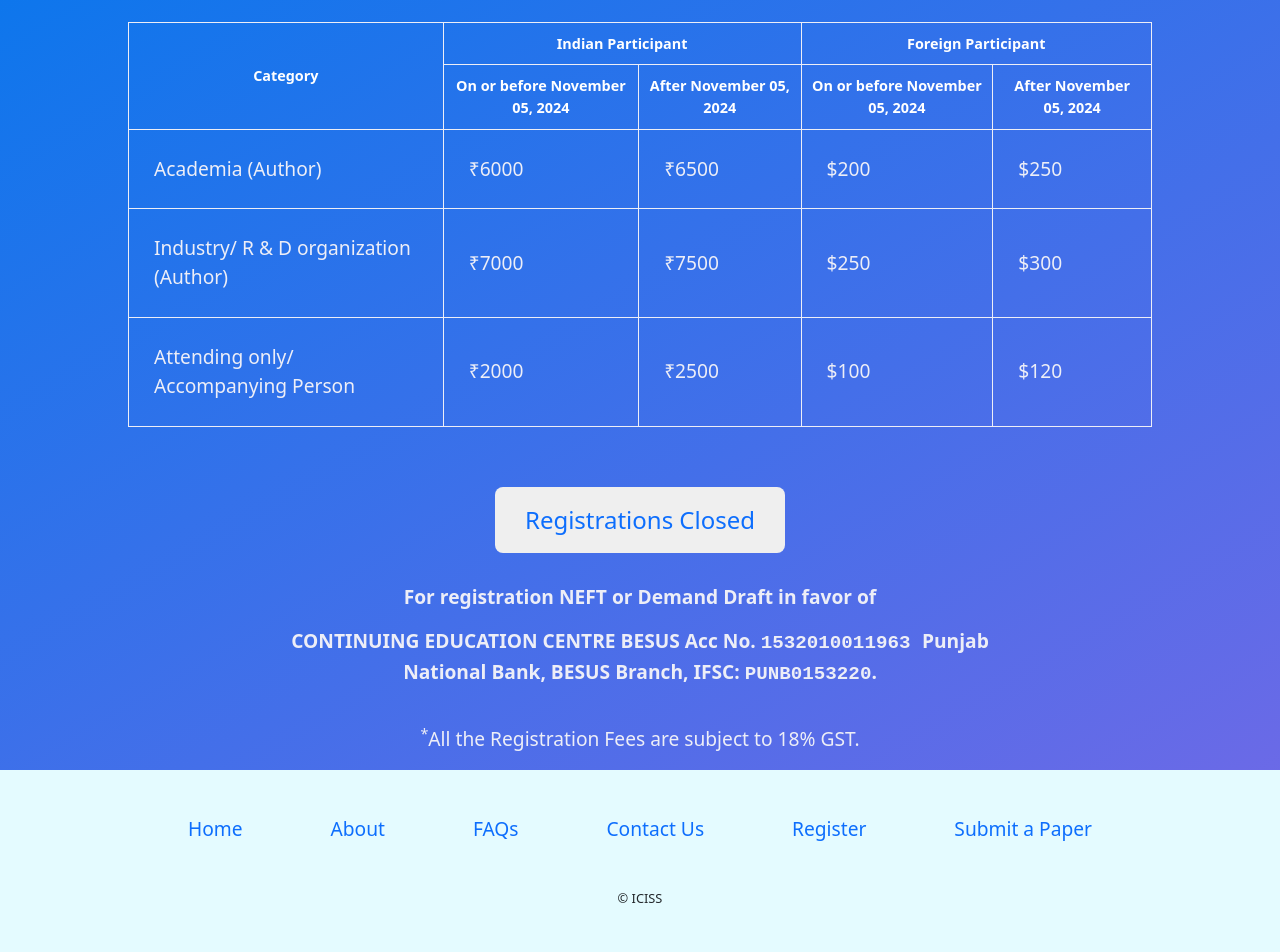
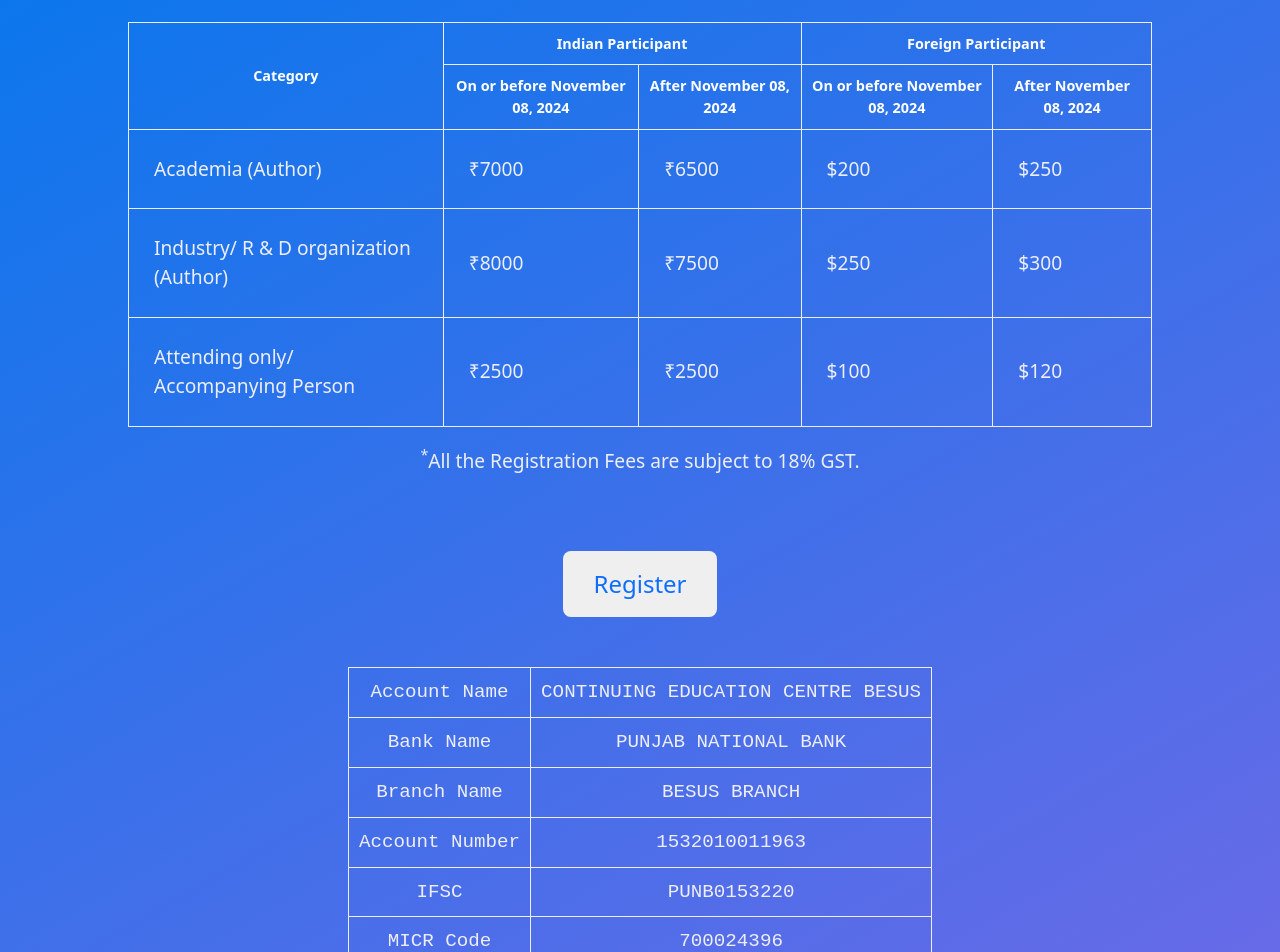
Before and after one commit to techlism/ICISS-2024-Website, a React (Create React App) app: page /register in a window 1280 px wide. Shown: the part 220-1172 px from the top of the page. Built offline with nearby package versions, Linux system fonts and the light colour scheme; a web font is replaced by a local one.

Commit message:
added 1 more speaker and some changes with pricing and sponsors

```diff
--- a/src/components/pages/HomePage.jsx
+++ b/src/components/pages/HomePage.jsx
@@ -51,9 +51,21 @@ const HomePage = ()=>{
                     <h3 className={styling['sponsor-caption']}>WEBEL, Govt. of West Bengal</h3>
                 </div>
             </div>
-            <h2 className={styling.subheading}>
-                Sponsored by
-            </h2>
+            <h2 className={styling.subheading}>Sponsored by</h2>
+            <div className={styling.sponsordiv}>
+                <div className={styling['sponsor-subdiv']}>
+                    <img src={sponsorimg} alt="cdac" />
+                    <h3 className={styling['sponsor-caption']}>CDAC, Kolkata</h3>
+                </div>
+                <div className={styling['sponsor-subdiv']}>
+                    <img src={'/kolkatapolice.svg'} alt="kolkata police logo" />
+                    <h3 className={styling['sponsor-caption']}>Kolkata Police</h3>
+                </div>
+                <div className={styling['sponsor-subdiv']}>
+                    <img src={'/webel_logo.jpg'} alt="webel logo" />
+                    <h3 className={styling['sponsor-caption']}>WEBEL, Govt. of West Bengal</h3>
+                </div>
+            </div>
             <div
                 style={{
                     display:'flex',
--- a/src/components/pages/RegistrationPage.jsx
+++ b/src/components/pages/RegistrationPage.jsx
@@ -43,16 +43,16 @@ const RegistrationPage = ()=>{
                 }}
                 type='submit'
             >
-                {/* href="https://cmt3.research.microsoft.com/ICISS2024" */}
-                <a  target='blank'
-                    href='#'
+                {/*  */}
+                <a  target='_blank'
+                    href="https://cmt3.research.microsoft.com/ICISS2024"
                     style={{
                         textDecoration: 'none',
                         fontWeight: 500,
                         fontSize: '1.5rem'
                     }}
                 >
-                   Registrations Closed
+                   Register
                 </a>
             </button>
         <div
@@ -63,22 +63,38 @@ const RegistrationPage = ()=>{
                 textAlign:'center',
                 maxWidth:'60vw',
                 marginLeft:'20vw',
-                marginRight:'20vw'
+                marginRight:'20vw',
+                fontFamily: 'monospace, Courier'
             }}
         >
-            <p>
-                For registration NEFT or Demand Draft in favor of
-            </p>
-            <p>
-                CONTINUING EDUCATION CENTRE BESUS
-                Acc No. <span style={{
-                    fontFamily:'monospace',
-                }}>1532010011963 </span>
-                Punjab National Bank, BESUS Branch,
-                IFSC: <span style={{
-                    fontFamily:'monospace',
-                }}>PUNB0153220</span>.
-            </p>
+            <table style={{ width: '100%', borderCollapse: 'collapse', marginTop: '20px' }}>
+                <tbody>
+                    <tr>
+                        <td style={{ border: '1px solid #EDEEF7', padding: '10px' }}>Account Name</td>
+                        <td style={{ border: '1px solid #EDEEF7', padding: '10px' }}>CONTINUING EDUCATION CENTRE BESUS</td>
+                    </tr>
+                    <tr>
+                        <td style={{ border: '1px solid #EDEEF7', padding: '10px' }}>Bank Name</td>
+                        <td style={{ border: '1px solid #EDEEF7', padding: '10px' }}>PUNJAB NATIONAL BANK</td>
+                    </tr>
+                    <tr>
+                        <td style={{ border: '1px solid #EDEEF7', padding: '10px' }}>Branch Name</td>
+                        <td style={{ border: '1px solid #EDEEF7', padding: '10px' }}>BESUS BRANCH</td>
+                    </tr>
+                    <tr>
+                        <td style={{ border: '1px solid #EDEEF7', padding: '10px' }}>Account Number</td>
+                        <td style={{ border: '1px solid #EDEEF7', padding: '10px' }}>1532010011963</td>
+                    </tr>
+                    <tr>
+                        <td style={{ border: '1px solid #EDEEF7', padding: '10px' }}>IFSC</td>
+                        <td style={{ border: '1px solid #EDEEF7', padding: '10px' }}>PUNB0153220</td>
+                    </tr>
+                    <tr>
+                        <td style={{ border: '1px solid #EDEEF7', padding: '10px' }}>MICR Code</td>
+                        <td style={{ border: '1px solid #EDEEF7', padding: '10px' }}>700024396</td>
+                    </tr>
+                </tbody>
+            </table>
         </div>
         </div>
             <p
@@ -87,10 +103,10 @@ const RegistrationPage = ()=>{
                 fontWeight:'500',
                 fontSize:'1.2rem',
                 textAlign:'center',
-                marginTop:'20px'
+                marginTop:'10px'
             }}
             >
-               <sup>*</sup>All the Registration Fees are subject to 18% GST.
+               Last date of author's registration is 8 Nov 2024. After that, an additional fee of ₹1000 for Indian participants and $50 for foreign participants must be paid.
             </p>
         </>
         )
--- a/src/components/pages/SpeakersPage.jsx
+++ b/src/components/pages/SpeakersPage.jsx
@@ -1,6 +1,3 @@
-// import ProfessorCard from "../../ProfessorCard";
-// import profile from '../../assets/profile.jpg'
-
 import styling from './SpeakersPage.module.css'
 const SpeakersPage = ()=>{
     return (
@@ -15,11 +12,20 @@ const SpeakersPage = ()=>{
                             Colorado State University, USA
                         </p>
                     </div>
+                    <div className={styling.speaker}>
+                        <img src="https://www.memphis.edu/cs/images/people/dasgupta-big.jpg" alt="Dipankar Dasgupta" />
+                        <h1>Prof. Dipankar Dasgupta</h1>
+                        <p>
+                            Fellow NAI, IEEE & Distinguished Speaker<br/>
+                            Director, Center for Information Assurance<br/>
+                            William Hill Professor in Computer Science<br/>
+                            The University of Memphis
+                        </p>
+                    </div>
                     <div className={styling['speaker']}>
                         <img
                             src="/speaker01.jpg"
                             alt="Debdeep Mukhopadhyay"
-
                         />
                         <h1>Professor Debdeep Mukhopadhyay</h1>
                         <p>
@@ -31,7 +37,6 @@ const SpeakersPage = ()=>{
                         <img
                             src="/speaker02.png"
                             alt="Sansanee Auephanwiriyakul"
-
                         />
                         <h1>Professor Sansanee Auephanwiriyakul</h1>
                         <p>
@@ -43,7 +48,6 @@ const SpeakersPage = ()=>{
                         <img
                             src="https://drdo.gov.in/drdo/sites/default/files/drdo-official-images/DG_ECS18042024.png"
                             alt="Dr. BK DAS"
-
                         />
                         <h1>Dr B K Das</h1>
                         <p>
@@ -54,7 +58,6 @@ const SpeakersPage = ()=>{
                         <img
                             src="/speaker4.jpg"
                             alt=" Sanjay Kumar Das, MD, WEBEL, Kolkata"
-
                         />
                         <h1> Sanjay Kumar Das</h1>
                         <p>
@@ -65,21 +68,18 @@ const SpeakersPage = ()=>{
                         <img
                             src="https://resource-cms.springernature.com/springer-cms/rest/v1/content/11382/data/v2"
                             alt="Dr. Aninda Bose"
-
                         />
                         <h1>Dr. Aninda Bose</h1>
                         <p>
                             Executive Editor,
                             Interdisciplinary Applied Sciences, Computational Intelligence, Energy <br/>
                             Springer Nature, London
-
                         </p>
                     </div>
                     <div className={styling['speaker']}>
                         <img
                             src="/speaker5.jpeg"
                             alt="Prof. Sanasam Ranbir Singh"
-
                         />
                         <h1>Prof. Sanasam Ranbir Singh</h1>
                         <p>
--- a/src/components/ui/Pricing.jsx
+++ b/src/components/ui/Pricing.jsx
@@ -3,6 +3,7 @@ import styling from './Pricing.module.css';
 const Pricing = () => {
     return (
         <div className={styling['table-wrapper']}>
+            <div className={styling['table-container']}>
                 <table className={styling.table}>
                     <tbody>
                         <tr>
@@ -11,34 +12,46 @@ const Pricing = () => {
                             <th colSpan="2">Foreign Participant</th>
                         </tr>
                         <tr>
-                        <th>On or before November 05, 2024</th>
-                        <th>After November 05, 2024</th>
-                        <th>On or before November 05, 2024</th>
-                        <th>After November 05, 2024</th>
+                            <th>On or before November 08, 2024</th>
+                            <th>After November 08, 2024</th>
+                            <th>On or before November 08, 2024</th>
+                            <th>After November 08, 2024</th>
                         </tr>
                         <tr>
                             <td>Academia (Author)</td>
-                        <td>₹6000</td>
+                            <td>₹7000</td>
                             <td>₹6500</td>
                             <td>$200</td>
                             <td>$250</td>
                         </tr>
                         <tr>
                             <td>Industry/ R & D organization (Author)</td>
-                        <td>₹7000</td>
+                            <td>₹8000</td>
                             <td>₹7500</td>
                             <td>$250</td>
                             <td>$300</td>
                         </tr>
                         <tr>
                             <td>Attending only/ Accompanying Person</td>
-                        <td>₹2000</td>
+                            <td>₹2500</td>
                             <td>₹2500</td>
                             <td>$100</td>
                             <td>$120</td>
                         </tr>
                     </tbody>
                 </table>
+                <p
+                    style={{
+                        color: '#EDEEF7',
+                        fontWeight: '500',
+                        fontSize: '1.2rem',
+                        textAlign: 'center',
+                        marginTop: '20px'
+                    }}
+                >
+                    <sup>*</sup>All the Registration Fees are subject to 18% GST.
+                </p>
+            </div>
         </div>
     );
 };
--- a/src/components/ui/Timeline.jsx
+++ b/src/components/ui/Timeline.jsx
@@ -21,11 +21,15 @@ const Timeline = ()=>{
                 </tr>
                 <tr>
                 <td>Notification of Final Acceptance</td>
-                <td>October 15, 2024</td>
+                <td>October 25, 2024</td>
                 </tr>
                 <tr>
                 <td>Camera Ready Paper Submission</td>
-                <td>October 25, 2024</td>
+                <td>November 3, 2024</td>
+                </tr>
+                <tr>
+                <td>Author Registration Deadline</td>
+                <td>November 8, 2024</td>
                 </tr>
                 <tr>
                 <td>Conference Date</td>
```
Also changed, not shown: public/webel_logo.jpg. Lines whose indentation alone changed are shown as unchanged.
